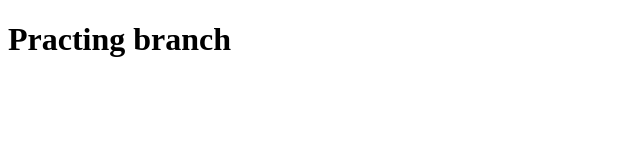
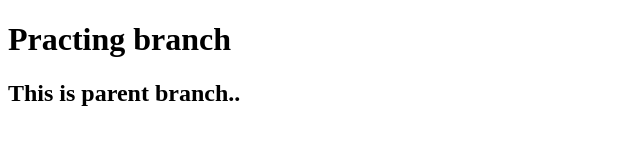
Before and after one commit to jatin2477/BranchPractice, a plain HTML site: page index.html in a window 1280 px wide. Shown: the whole page, without its empty margins (0-640 px from the left). Drawn offline with Linux system fonts and the light colour scheme.

Commit message:
add h2 in same line to create conflict

```diff
--- a/index.html
+++ b/index.html
@@ -5,5 +5,6 @@
     </head>
     <body>
         <h1>Practing branch</h1>
+        <h2>This is parent branch..</h2>
     </body>
 </html>
```
